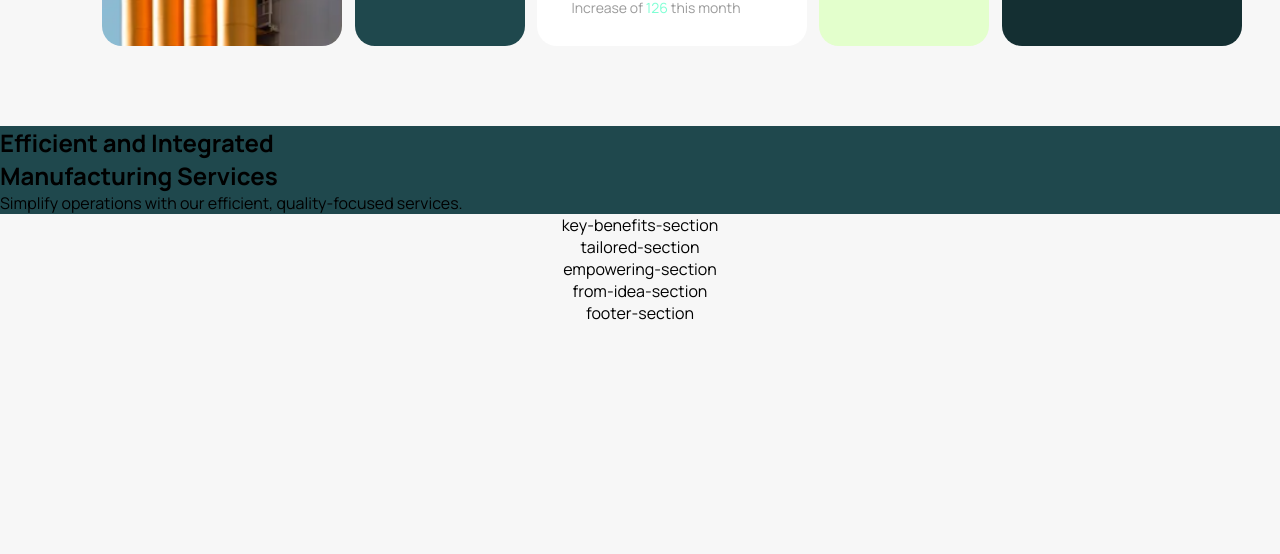
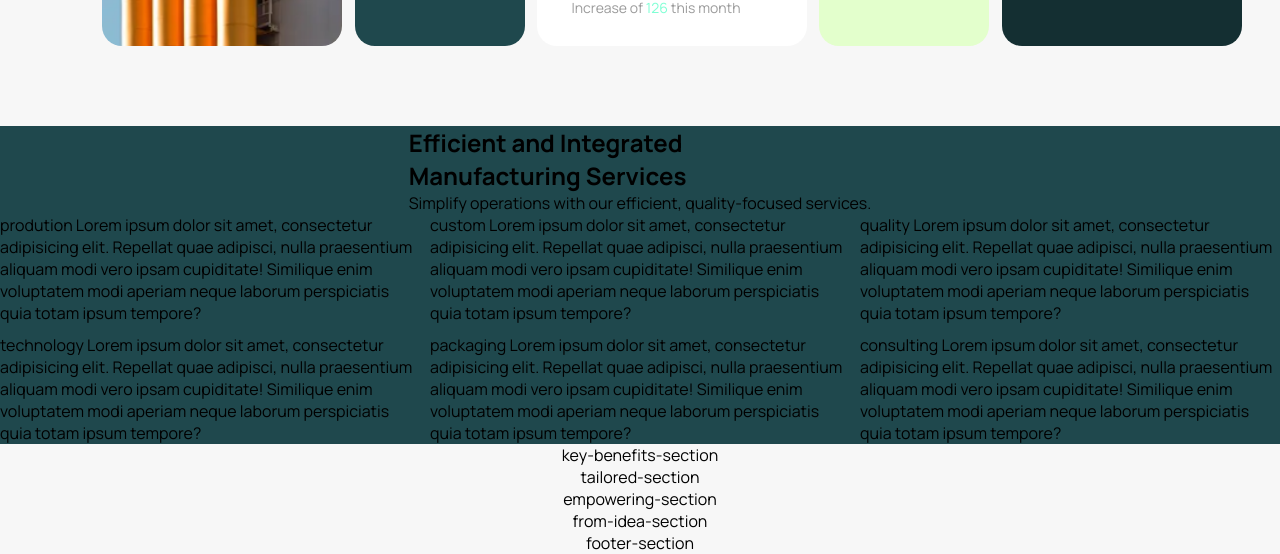
Before and after one commit to Hakeem638/MT-First-Task-Correct, a plain HTML site: page index.html in a window 1280 px wide. Shown: the part 823-1377 px from the top of the page. Before the commit the page ends 1147 px from the top, so only its background shows below. Drawn offline with Linux system fonts and the light colour scheme.

Commit message:
shallow commit

```diff
--- a/index.html
+++ b/index.html
@@ -104,12 +104,49 @@
       </div>
     </section>
     <section class="efficient-section">
-      <div>
+      <div class="efficient-section-txt">
         <h2>Efficient and Integrated</h2>
         <h2>Manufacturing Services</h2>
         <p>Simplify operations with our efficient, quality-focused services.</p>
       </div>
-      <div></div>
+      <div class="efficient-section-grid-div">
+        <div class="prodution-container">
+          prodution Lorem ipsum dolor sit amet, consectetur adipisicing elit.
+          Repellat quae adipisci, nulla praesentium aliquam modi vero ipsam cupiditate!
+          Similique enim voluptatem modi aperiam neque laborum perspiciatis
+          quia totam ipsum tempore?
+        </div>
+        <div class="custom-container">
+          custom Lorem ipsum dolor sit amet, consectetur adipisicing elit.
+          Repellat quae adipisci, nulla praesentium aliquam modi vero ipsam cupiditate!
+          Similique enim voluptatem modi aperiam neque laborum perspiciatis
+          quia totam ipsum tempore?
+        </div>
+        <div class="quality-container">
+          quality Lorem ipsum dolor sit amet, consectetur adipisicing elit.
+          Repellat quae adipisci, nulla praesentium aliquam modi vero ipsam cupiditate!
+          Similique enim voluptatem modi aperiam neque laborum perspiciatis
+          quia totam ipsum tempore?
+        </div>
+        <div class="technology-container">
+          technology Lorem ipsum dolor sit amet, consectetur adipisicing elit.
+          Repellat quae adipisci, nulla praesentium aliquam modi vero ipsam cupiditate!
+          Similique enim voluptatem modi aperiam neque laborum perspiciatis
+          quia totam ipsum tempore?
+        </div>
+        <div class="packaging-container">
+          packaging Lorem ipsum dolor sit amet, consectetur adipisicing elit.
+          Repellat quae adipisci, nulla praesentium aliquam modi vero ipsam cupiditate!
+          Similique enim voluptatem modi aperiam neque laborum perspiciatis
+          quia totam ipsum tempore?
+        </div>
+        <div class="consulting-container">
+          consulting Lorem ipsum dolor sit amet, consectetur adipisicing elit.
+          Repellat quae adipisci, nulla praesentium aliquam modi vero ipsam cupiditate!
+          Similique enim voluptatem modi aperiam neque laborum perspiciatis
+          quia totam ipsum tempore?
+        </div>
+      </div>
     </section>
     <section class="key-benefits-section">key-benefits-section</section>
     <section class="tailored-section">tailored-section</section>
--- a/styles.css
+++ b/styles.css
@@ -384,7 +384,18 @@ li a:hover {
 }
 
 .efficient-section {
+  display: flex;
+  flex-direction: column;
+  justify-content: center;
+  align-items: center;
   background-color: #1f484d;
   width: 100%;
   margin-top: 5em;
 }
+
+.efficient-section-grid-div {
+  display: grid;
+  gap: 10px;
+  grid-template-columns: repeat(3, 1fr);
+  grid-template-rows: repeat(2, 1fr);
+}
```
